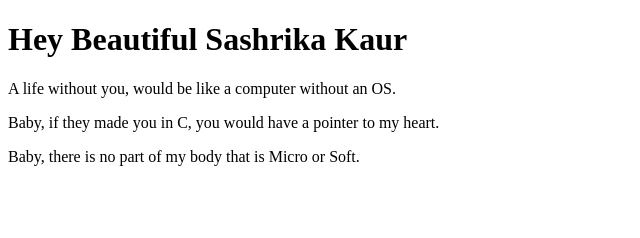
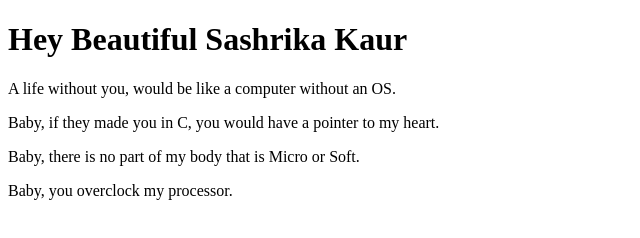
Before and after one commit to sashrikakaur/GHWFirstConttribution, a plain HTML site: page index.html in a window 1280 px wide. Shown: the whole page, without its empty margins (0-640 px from the left). Drawn offline with Linux system fonts and the light colour scheme.

Commit message:
💌 Love Letter Updated Again Twice  : 4th Proposal to Beautiful Sashrika Kaur
Signed-off-by: Animesh Raj <animesh080808@gmail.com>

```diff
--- a/index.html
+++ b/index.html
@@ -10,5 +10,6 @@
     <p>A life without you, would be like a computer without an OS.</p>
     <p>Baby, if they made you in C, you would have a pointer to my heart.</p>
     <p>Baby, there is no part of my body that is Micro or Soft.</p>
+    <p>Baby, you overclock my processor.</p>
   </body>
 </html>
```
